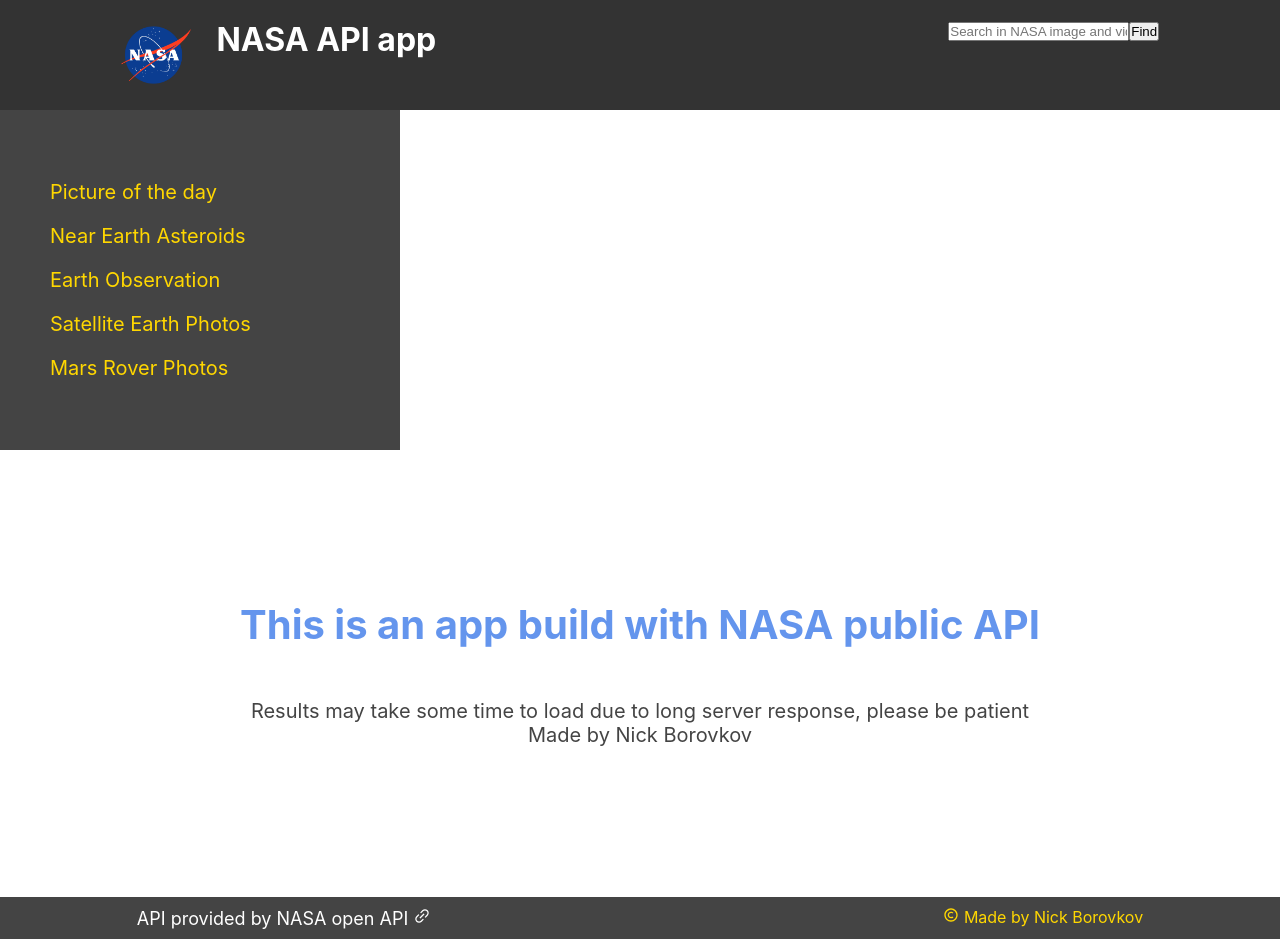
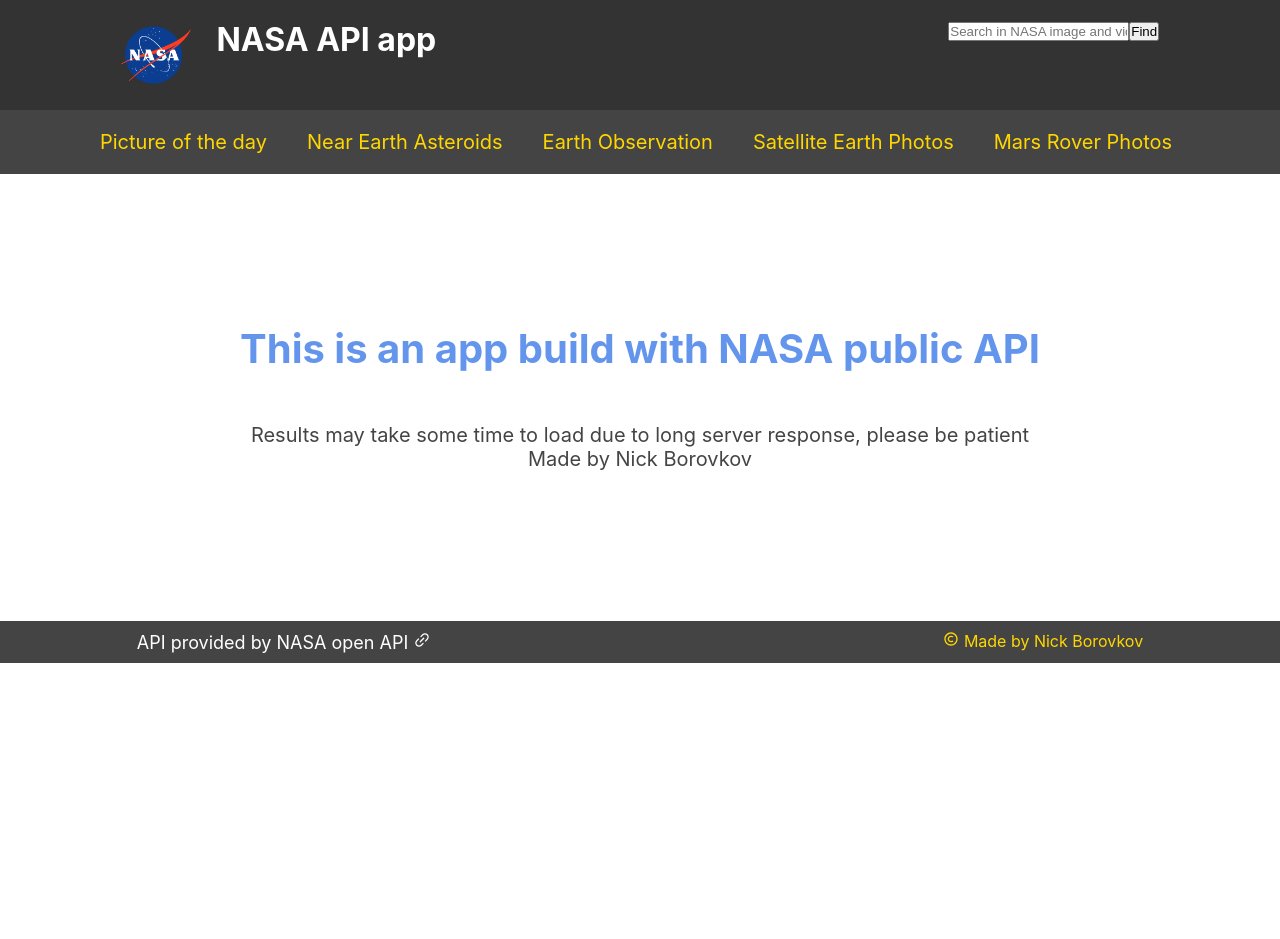
Before and after one commit to Nickborovkov/Earth_Data, a React (Create React App) app: page / in a window 1280 px wide. After the commit the page ends 800 px from the top, so only its background shows below. Built offline with nearby package versions, Linux system fonts and the light colour scheme.

Commit message:
added css

```diff
--- a/src/components/navbar/navbar.module.css
+++ b/src/components/navbar/navbar.module.css
@@ -1,19 +1,21 @@
 .navbar{
-    width: 400px;
-    background-color: #444444;
-    padding: 50px 0;
+    background-color: #444;
+}
+.menu{
+    max-width: 1120px;
+    padding: 20px 0;
+    margin: 0 auto;
 }
 .link{
-    display: block;
+    text-decoration: none;
+    text-align: center;
     font-size: 20px;
+    padding-bottom: 5px;
     color: gold;
-    text-decoration: none;
-    width: 300px;
-    margin: 20px auto;
-}
-.link:hover{
-    color: cornflowerblue;
+    width: 200px;
+    margin: 0 20px;
 }
 .linkActive{
     color: cornflowerblue;
+    border-bottom: 2px solid cornflowerblue;
 }
```
